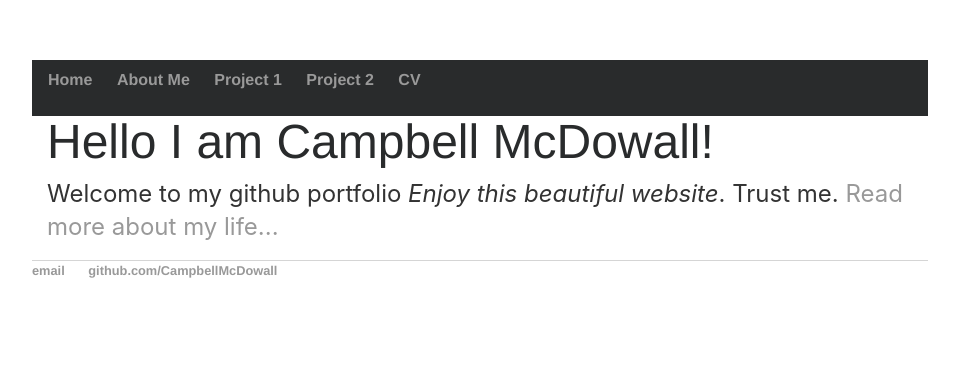
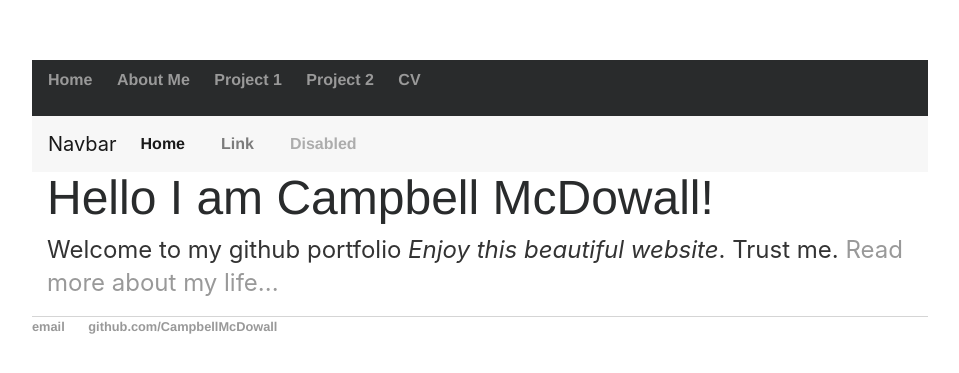
Before and after one commit to CampbellMcDowall/CampbellMcDowall.github.io, a Jekyll site: the page built from index.html, in a window 1280 px wide. Shown: the top 373 px of the page, without its empty margins (160-1119 px from the left). Built offline with Jekyll 4.4.1, drawn with Linux system fonts in a browser that asks for light colours.

Commit message:
Update default.html

```diff
--- a/_layouts/default.html
+++ b/_layouts/default.html
@@ -24,6 +24,38 @@
       <li><a href="/cv">CV</a></li>
     </ul>
    </nav>
+
+
+
+    <nav class="navbar navbar-toggleable-md navbar-light bg-faded">
+  <button class="navbar-toggler navbar-toggler-right" type="button" data-toggle="collapse" data-target="#navbarTogglerDemo02" aria-controls="navbarTogglerDemo02" aria-expanded="false" aria-label="Toggle navigation">
+    <span class="navbar-toggler-icon"></span>
+  </button>
+  <a class="navbar-brand" href="#">Navbar</a>
+
+  <div class="collapse navbar-collapse" id="navbarTogglerDemo02">
+    <ul class="navbar-nav mr-auto mt-2 mt-md-0">
+      <li class="nav-item active">
+        <a class="nav-link" href="#">Home <span class="sr-only">(current)</span></a>
+      </li>
+      <li class="nav-item">
+        <a class="nav-link" href="#">Link</a>
+      </li>
+      <li class="nav-item">
+        <a class="nav-link disabled" href="#">Disabled</a>
+      </li>
+    </ul>
+  </div>
+</nav>
+
+
+
+
+
+
+
+
+
 <div class="container">
 
   {{ content }}
```
